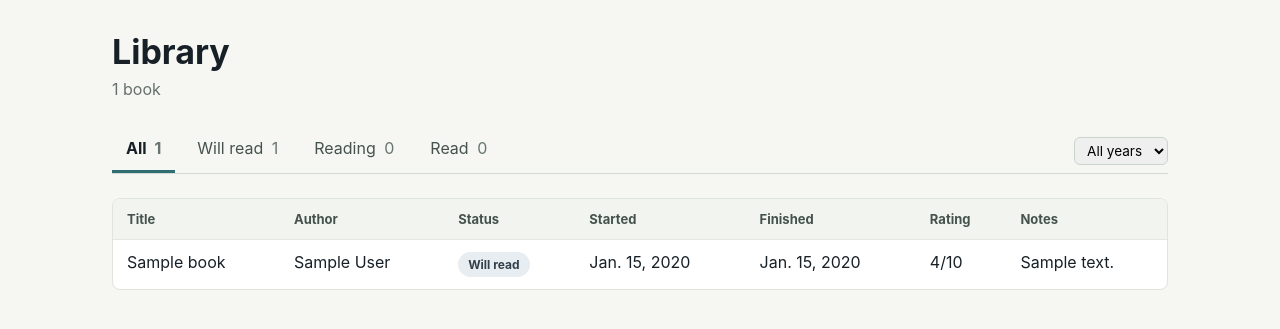
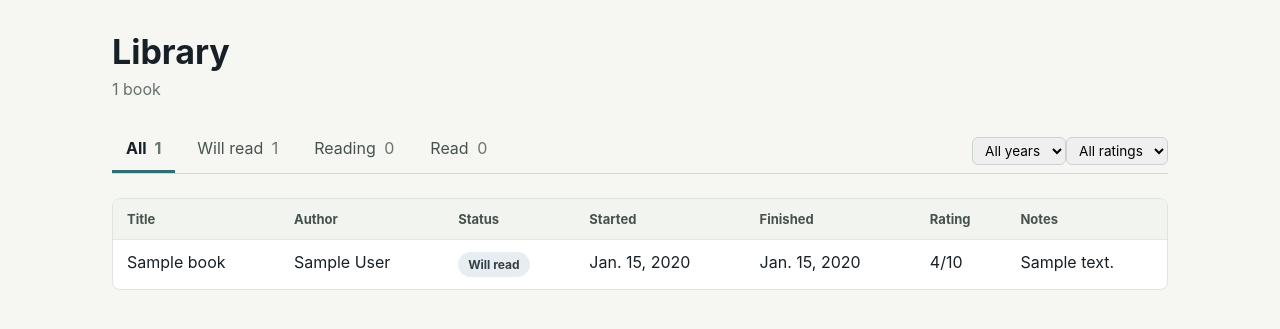
Before and after one commit to nikpopesku/reading, a Django app: page / in a window 1280 px wide. Shown: the part 64-393 px from the top of the page. Run offline with Django 5.2, Linux system fonts and the light colour scheme; tables that the repository leaves empty hold one stand-in row (values such as "Sample post"); parts of the project's set-up code (start-up, migrations or seed data) failed here and were passed over.

Commit message:
fix: preserve rating when selecting year filter (#15)
* fix: preserve rating when selecting year filter and add rating filter form

- Add hidden rating field to year filter form so rating isn't lost
- Add missing rating filter form to the template (view already supports it)

* fix: apply same styles to rating filter form as year filter form

```diff
--- a/static/css/app.css
+++ b/static/css/app.css
@@ -60,8 +60,8 @@ p { line-height: 1.55; }
 .muted, .library-header p { color: #65716b; margin: 0; }
 .filters-bar { align-items: flex-end; border-bottom: 1px solid #d2d9d1; display: flex; justify-content: space-between; margin-bottom: 24px; }
 .filters-bar .tabs { border-bottom: none; flex: 1; margin-bottom: 0; }
-.year-filter-form { padding-bottom: 8px; }
-.year-filter-form select { font-size: 0.85rem; padding: 4px 8px; }
+.year-filter-form, .rating-filter-form { padding-bottom: 8px; }
+.year-filter-form select, .rating-filter-form select { font-size: 0.85rem; padding: 4px 8px; }
 .tabs { border-bottom: 1px solid #d2d9d1; display: flex; gap: 8px; margin-bottom: 24px; overflow-x: auto; }
 .tab { border-bottom: 3px solid transparent; color: #46524e; padding: 12px 14px; white-space: nowrap; }
 .tab span { color: #68746e; margin-left: 4px; }
--- a/templates/reading/book_list.html
+++ b/templates/reading/book_list.html
@@ -21,6 +21,7 @@
   {% if years %}
   <form method="get" action="{% url 'book-list' %}" class="year-filter-form">
     {% if selected_status %}<input type="hidden" name="status" value="{{ selected_status }}">{% endif %}
+    {% if selected_rating %}<input type="hidden" name="rating" value="{{ selected_rating }}">{% endif %}
     <select name="year" onchange="this.form.submit()" aria-label="Filter by year">
       <option value="">All years</option>
       {% for year in years %}
@@ -29,6 +30,16 @@
     </select>
   </form>
   {% endif %}
+  <form method="get" action="{% url 'book-list' %}" class="rating-filter-form">
+    {% if selected_status %}<input type="hidden" name="status" value="{{ selected_status }}">{% endif %}
+    {% if selected_year %}<input type="hidden" name="year" value="{{ selected_year }}">{% endif %}
+    <select name="rating" onchange="this.form.submit()" aria-label="Filter by rating">
+      <option value="">All ratings</option>
+      {% for r in ratings %}
+        <option value="{{ r }}" {% if selected_rating == r|stringformat:"s" %}selected{% endif %}>{{ r }}/10</option>
+      {% endfor %}
+    </select>
+  </form>
 </div>
 
 <section class="table-wrap">
```
